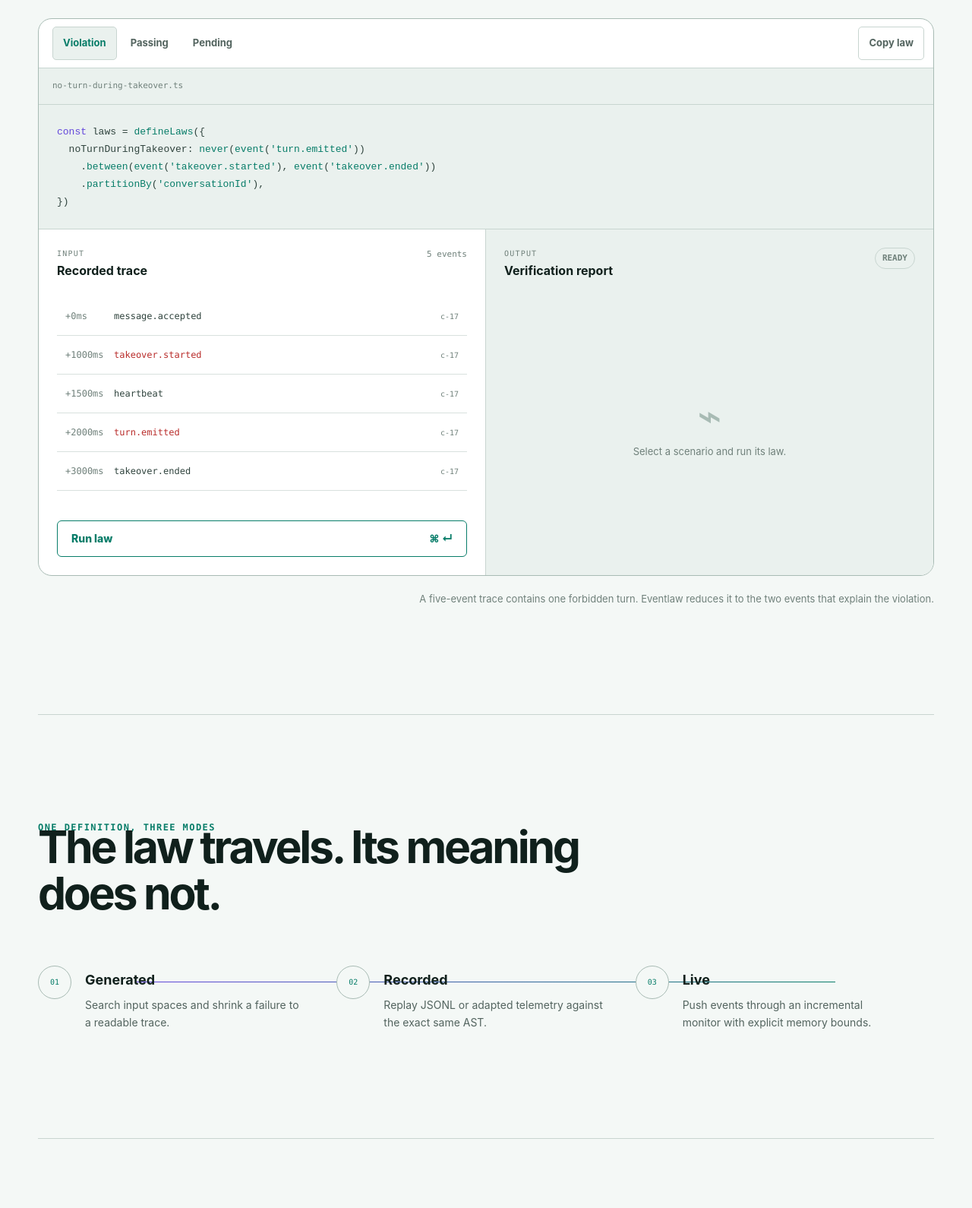
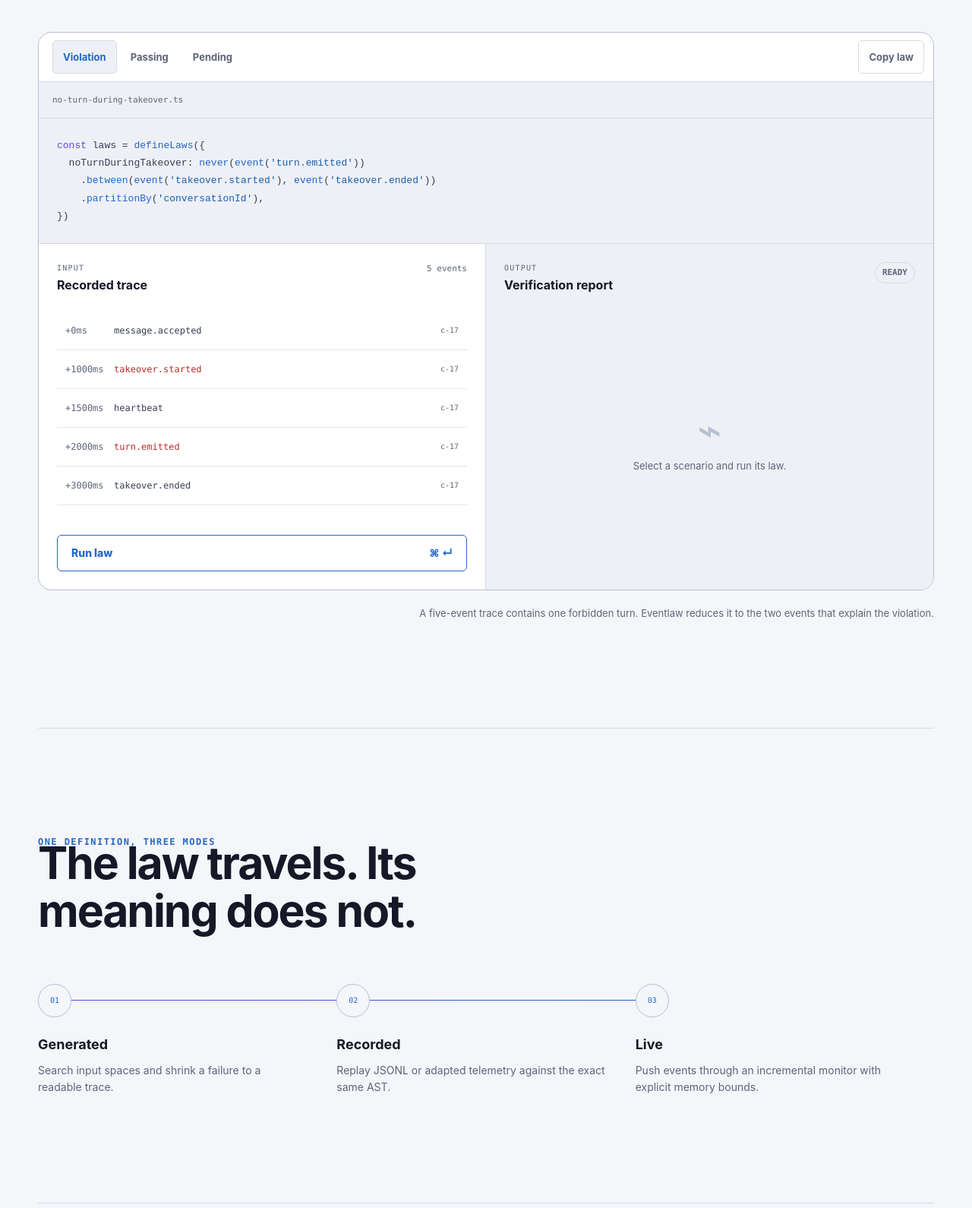
Before and after one commit to luantaraschi/eventlaw, a website with bundled scripts: page site/index.html in a window 1280 px wide. Shown: the part 1210-2800 px from the top of the page at 76% size. Built offline with nearby package versions, Linux system fonts and the light colour scheme.

Commit message:
fix: refine site palette and typography

```diff
--- a/site/demo.ts
+++ b/site/demo.ts
@@ -251,7 +251,7 @@ function applyTheme(theme: 'dark' | 'light'): void {
   localStorage.setItem('eventlaw-theme', theme)
   themeToggle.setAttribute('aria-label', theme === 'dark' ? 'Use light theme' : 'Use dark theme')
   const themeColor = document.querySelector<HTMLMetaElement>('meta[name="theme-color"]')
-  themeColor?.setAttribute('content', theme === 'dark' ? '#071412' : '#f4f8f6')
+  themeColor?.setAttribute('content', theme === 'dark' ? '#080a12' : '#f5f6fa')
 }
 
 themeToggle.addEventListener('click', () => {
--- a/site/index.html
+++ b/site/index.html
@@ -3,7 +3,7 @@
   <head>
     <meta charset="UTF-8" />
     <meta name="viewport" content="width=device-width, initial-scale=1" />
-    <meta name="theme-color" content="#071412" />
+    <meta name="theme-color" content="#080a12" />
     <meta
       name="description"
       content="Write a temporal law once. Run it against generated inputs, recorded traces, and live event streams."
--- a/site/style.css
+++ b/site/style.css
@@ -1,25 +1,25 @@
 :root {
   color-scheme: dark;
-  --canvas: #071412;
-  --canvas-raised: #0b1d1a;
-  --canvas-code: #06100f;
-  --text: #eef8f4;
-  --text-soft: #becdc8;
-  --muted: #9db0aa;
-  --faint: #6f8981;
-  --line: #27413a;
-  --line-strong: #3d5b52;
-  --violet: #a39aff;
-  --violet-strong: #8f70ff;
-  --teal: #50e3c2;
-  --teal-ink: #052d27;
+  --canvas: #080a12;
+  --canvas-raised: #0f1320;
+  --canvas-code: #070911;
+  --text: #f4f6ff;
+  --text-soft: #cbd0df;
+  --muted: #9aa3b8;
+  --faint: #8992aa;
+  --line: #252b3d;
+  --line-strong: #3b4563;
+  --violet: #ad9cff;
+  --violet-strong: #8068ff;
+  --accent: #56a8ff;
+  --accent-ink: #07101f;
   --pass: #58d68d;
   --fail: #ff7c72;
   --pending: #f4c95d;
-  --header: rgb(7 20 18 / 86%);
-  --selection: rgb(80 227 194 / 24%);
-  --code-keyword: #b9a7ff;
-  --code-string: #74e4cb;
+  --header: rgb(8 10 18 / 88%);
+  --selection: rgb(128 104 255 / 24%);
+  --code-keyword: #bdaeff;
+  --code-string: #75baff;
   --radius: 8px;
   --radius-large: 18px;
   --max-width: 1180px;
@@ -29,26 +29,26 @@
 
 html[data-theme='light'] {
   color-scheme: light;
-  --canvas: #f4f8f6;
+  --canvas: #f5f6fa;
   --canvas-raised: #ffffff;
-  --canvas-code: #eaf1ee;
-  --text: #10201c;
-  --text-soft: #30443e;
-  --muted: #53645f;
-  --faint: #70817b;
-  --line: #c8d5d0;
-  --line-strong: #a8bbb4;
-  --violet: #6347db;
-  --violet-strong: #6347db;
-  --teal: #087d69;
-  --teal-ink: #ecfff9;
+  --canvas-code: #eef0f6;
+  --text: #161827;
+  --text-soft: #383d52;
+  --muted: #5e6478;
+  --faint: #5e6578;
+  --line: #d7dae5;
+  --line-strong: #b8bfd1;
+  --violet: #6048d8;
+  --violet-strong: #6048d8;
+  --accent: #2367c9;
+  --accent-ink: #f7f9ff;
   --pass: #167343;
   --fail: #b92d2b;
   --pending: #8a5a00;
-  --header: rgb(244 248 246 / 88%);
+  --header: rgb(245 246 250 / 90%);
   --selection: rgb(99 71 219 / 16%);
   --code-keyword: #6347db;
-  --code-string: #087d69;
+  --code-string: #185fae;
 }
 
 * {
@@ -95,7 +95,7 @@ button {
 }
 
 :focus-visible {
-  outline: 3px solid var(--teal);
+  outline: 3px solid var(--accent);
   outline-offset: 4px;
 }
 
@@ -107,8 +107,8 @@ button {
   padding: 10px 14px;
   transform: translateY(-160%);
   border-radius: 4px;
-  background: var(--teal);
-  color: var(--teal-ink);
+  background: var(--accent);
+  color: var(--accent-ink);
   font-weight: 750;
 }
 
@@ -149,7 +149,7 @@ button {
 
 .wordmark span:last-child,
 h1 span {
-  background: linear-gradient(110deg, var(--violet), var(--violet-strong) 48%, var(--teal));
+  background: linear-gradient(110deg, var(--violet), var(--violet-strong) 48%, var(--accent));
   background-clip: text;
   color: transparent;
 }
@@ -171,7 +171,7 @@ nav a,
 nav a:hover,
 .github-link:hover,
 .text-link:hover {
-  color: var(--teal);
+  color: var(--accent);
 }
 
 .header-actions {
@@ -251,7 +251,7 @@ footer {
   border-radius: 50%;
   background: radial-gradient(
     circle,
-    color-mix(in srgb, var(--teal) 9%, transparent),
+    color-mix(in srgb, var(--accent) 9%, transparent),
     transparent 65%
   );
   content: '';
@@ -263,7 +263,7 @@ footer {
   align-items: center;
   gap: 9px;
   margin: 0 0 20px;
-  color: var(--teal);
+  color: var(--accent);
   font-family: var(--mono);
   font-size: 12px;
   font-weight: 750;
@@ -276,8 +276,8 @@ footer {
   width: 7px;
   height: 7px;
   border-radius: 50%;
-  background: var(--teal);
-  box-shadow: 0 0 0 5px color-mix(in srgb, var(--teal) 13%, transparent);
+  background: var(--accent);
+  box-shadow: 0 0 0 5px color-mix(in srgb, var(--accent) 13%, transparent);
 }
 
 h1,
@@ -287,13 +287,18 @@ p {
   text-wrap: pretty;
 }
 
+h1,
+h2 {
+  text-wrap: balance;
+}
+
 h1 {
   max-width: 850px;
   margin: 0;
   font-size: clamp(3rem, 6.25vw, 5.45rem);
   font-weight: 760;
-  letter-spacing: -0.065em;
-  line-height: 0.98;
+  letter-spacing: -0.045em;
+  line-height: 1.02;
 }
 
 h1 span {
@@ -343,12 +348,12 @@ h1 span {
 }
 
 .button-primary {
-  background: var(--teal);
-  color: var(--teal-ink);
+  background: var(--accent);
+  color: var(--accent-ink);
 }
 
 .button-primary:hover {
-  background: color-mix(in srgb, var(--teal) 88%, white);
+  background: color-mix(in srgb, var(--accent) 88%, white);
 }
 
 .button-secondary {
@@ -408,7 +413,7 @@ h1 span {
   left: 0;
   width: 100%;
   height: 2px;
-  background: linear-gradient(90deg, var(--violet), var(--teal));
+  background: linear-gradient(90deg, var(--violet), var(--accent));
   content: '';
 }
 
@@ -429,7 +434,7 @@ h1 span {
   display: flex;
   align-items: center;
   gap: 7px;
-  color: var(--teal);
+  color: var(--accent);
 }
 
 .live-label i {
@@ -549,8 +554,8 @@ h2 {
   margin: 0;
   font-size: clamp(2.15rem, 4.6vw, 4rem);
   font-weight: 730;
-  letter-spacing: -0.055em;
-  line-height: 1.03;
+  letter-spacing: -0.035em;
+  line-height: 1.08;
 }
 
 .section-intro > p:last-child,
@@ -605,7 +610,7 @@ h2 {
 .scenario-tabs button[aria-selected='true'] {
   border-color: var(--line);
   background: var(--canvas-code);
-  color: var(--teal);
+  color: var(--accent);
 }
 
 .copy-button {
@@ -635,7 +640,7 @@ h2 {
 }
 
 .token-function {
-  color: var(--teal);
+  color: var(--accent);
 }
 
 .token-string,
@@ -764,13 +769,13 @@ h2 {
 
 .run-button {
   justify-content: space-between;
-  border-color: var(--teal);
+  border-color: var(--accent);
   background: transparent;
-  color: var(--teal);
+  color: var(--accent);
 }
 
 .run-button:hover {
-  background: color-mix(in srgb, var(--teal) 8%, transparent);
+  background: color-mix(in srgb, var(--accent) 8%, transparent);
 }
 
 .run-button[aria-busy='true'] {
@@ -836,6 +841,10 @@ h2 {
   max-width: 750px;
 }
 
+.section-intro.compact h2 {
+  max-width: 18ch;
+}
+
 .mode-rail {
   position: relative;
   display: grid;
@@ -849,18 +858,16 @@ h2 {
 .mode-rail::before {
   position: absolute;
   top: 21px;
-  right: 11%;
-  left: 11%;
+  right: calc(33.333% - 22px);
+  left: 22px;
   height: 1px;
-  background: linear-gradient(90deg, var(--violet), var(--teal));
+  background: linear-gradient(90deg, var(--violet), var(--accent));
   content: '';
 }
 
 .mode-rail li {
   position: relative;
-  display: grid;
-  grid-template-columns: 44px 1fr;
-  gap: 18px;
+  display: block;
   padding-right: 40px;
 }
 
@@ -874,13 +881,13 @@ h2 {
   border: 1px solid var(--line-strong);
   border-radius: 50%;
   background: var(--canvas);
-  color: var(--teal);
+  color: var(--accent);
   font-family: var(--mono);
   font-size: 10px;
 }
 
 .mode-rail h3 {
-  margin: 5px 0 8px;
+  margin: 22px 0 8px;
   font-size: 18px;
 }
 
@@ -913,7 +920,7 @@ h2 {
 
 .check-list span {
   margin-right: 9px;
-  color: var(--teal);
+  color: var(--accent);
 }
 
 .ast-window {
@@ -971,7 +978,7 @@ h2 {
 }
 
 .adapter-list i {
-  color: var(--teal);
+  color: var(--accent);
   font-style: normal;
 }
 
@@ -1001,7 +1008,7 @@ h2 {
   display: inline-flex;
   gap: 12px;
   margin-top: 28px;
-  color: var(--teal);
+  color: var(--accent);
   font-weight: 750;
 }
 
@@ -1078,10 +1085,19 @@ footer a:not(.wordmark) {
   }
   .mode-rail::before {
     top: 22px;
+    right: auto;
     bottom: 22px;
     left: 21px;
     width: 1px;
     height: auto;
+  }
+  .mode-rail li {
+    display: grid;
+    grid-template-columns: 44px minmax(0, 1fr);
+    gap: 18px;
+  }
+  .mode-rail h3 {
+    margin: 5px 0 8px;
   }
   .portable-section,
   .adapters-section {
```
Also changed, not shown: DECISIONS.md (+31 -0 lines), SESSION.md (+16 -0 lines), design-system/eventlaw/MASTER.md (+15 -11 lines), site/icon.svg, site/social-card.png, site/social-card.svg, 1 other file.
